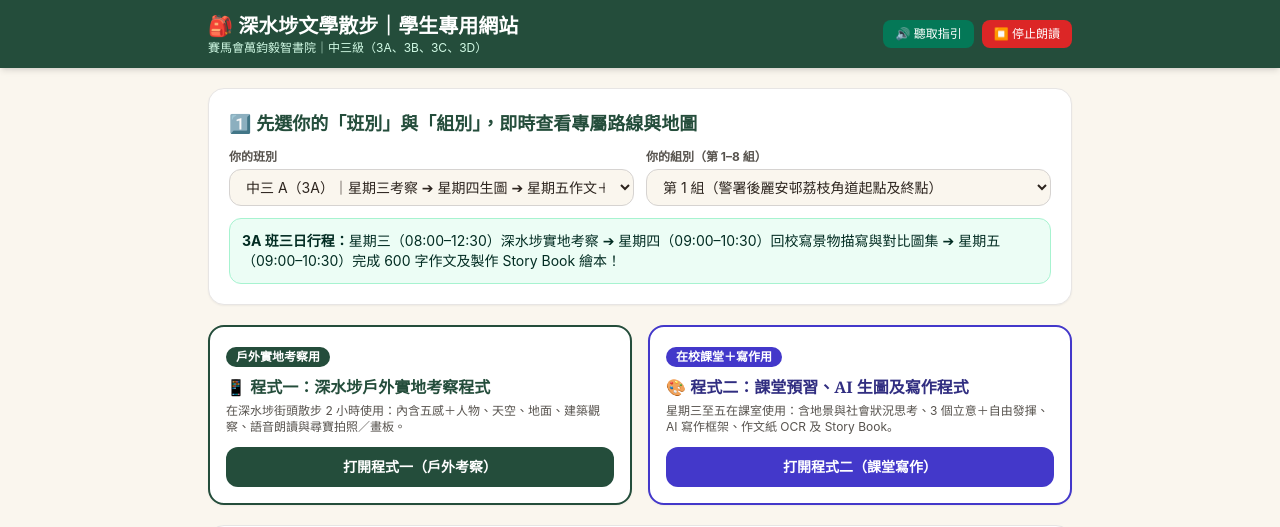
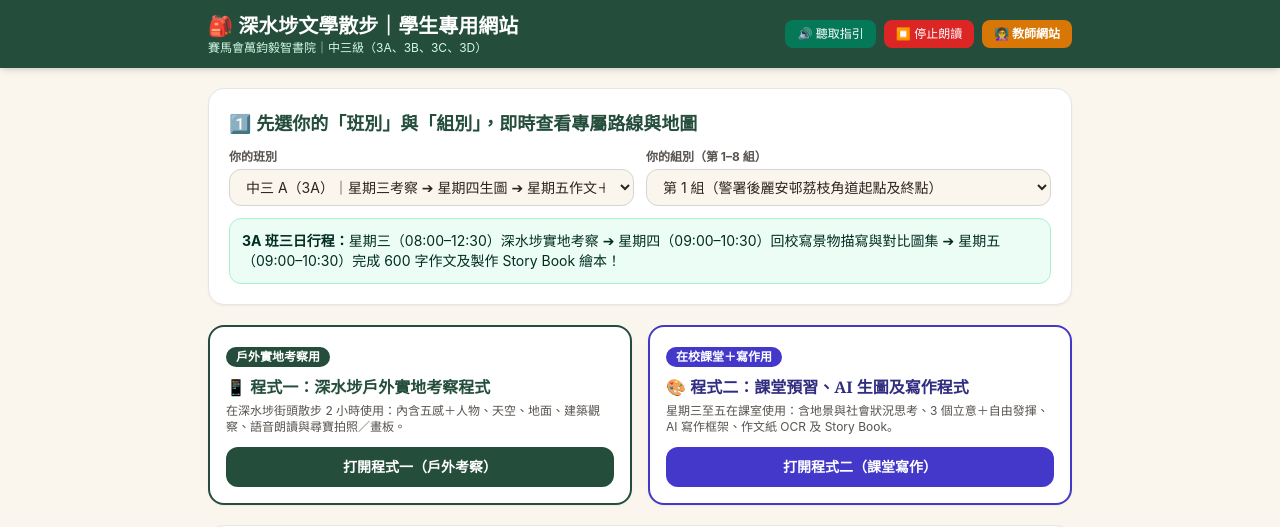
Before and after one commit to erickyy0303-tech/ssp-litwalk, a plain HTML site: page index.html in a window 1280 px wide. Shown: the top 527 px of the page. Drawn offline with nearby package versions, Linux system fonts and the light colour scheme.

Commit message:
Add files via upload

```diff
--- a/index.html
+++ b/index.html
@@ -23,6 +23,7 @@
     <div class="flex gap-2">
       <button type="button" onclick="speakGuide()" class="text-xs bg-emerald-700 hover:bg-emerald-600 px-3 py-1.5 rounded-lg">🔊 聽取指引</button>
       <button type="button" onclick="stopSpeak()" class="text-xs bg-red-600 hover:bg-red-700 px-3 py-1.5 rounded-lg">⏹️ 停止朗讀</button>
+      <a href="./teacher.html" class="text-xs bg-amber-600 hover:bg-amber-700 text-white px-3 py-1.5 rounded-lg font-bold">👩‍🏫 教師網站</a>
     </div>
   </div>
 </header>
```
Also changed, not shown: teacher.html (+1 -0 lines).
